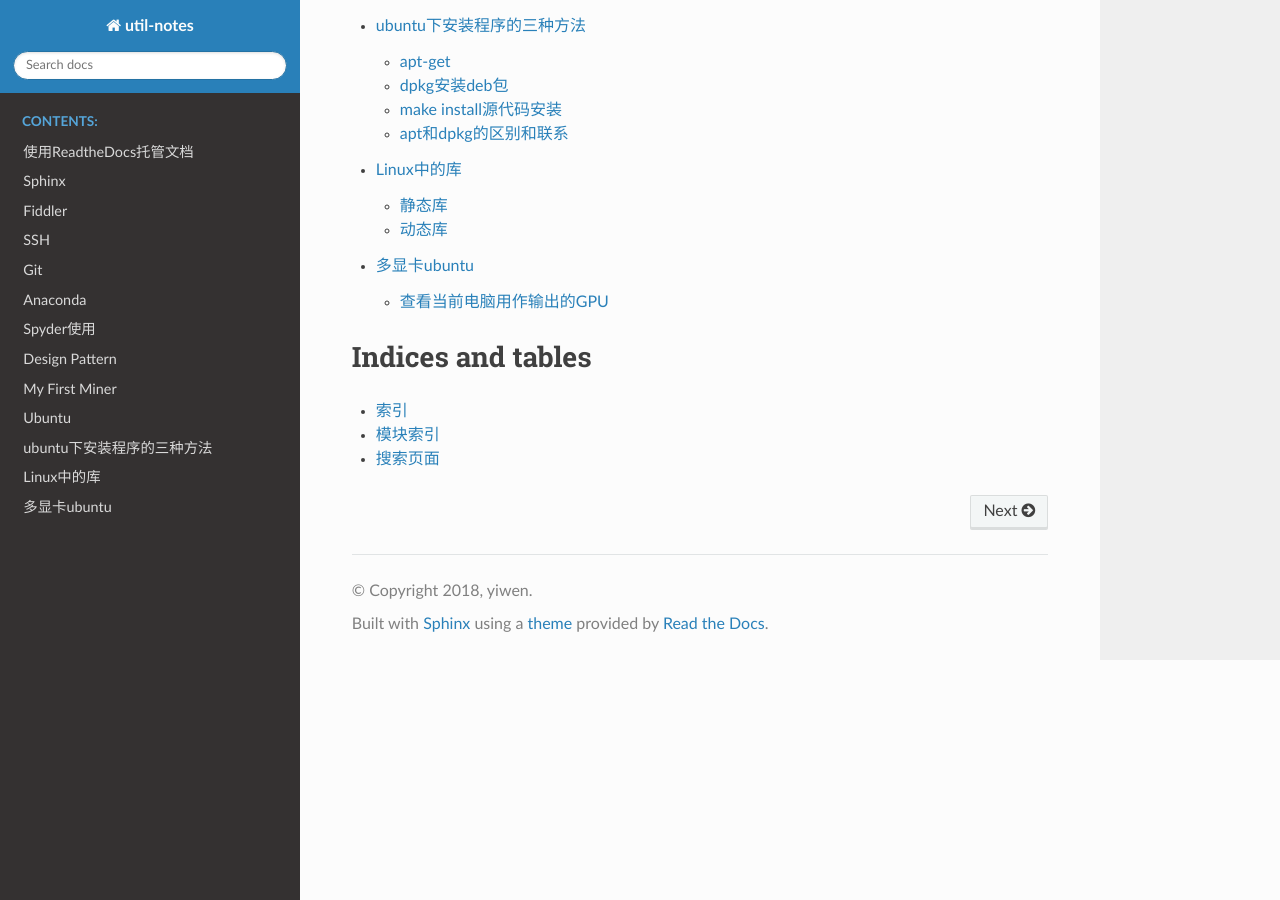
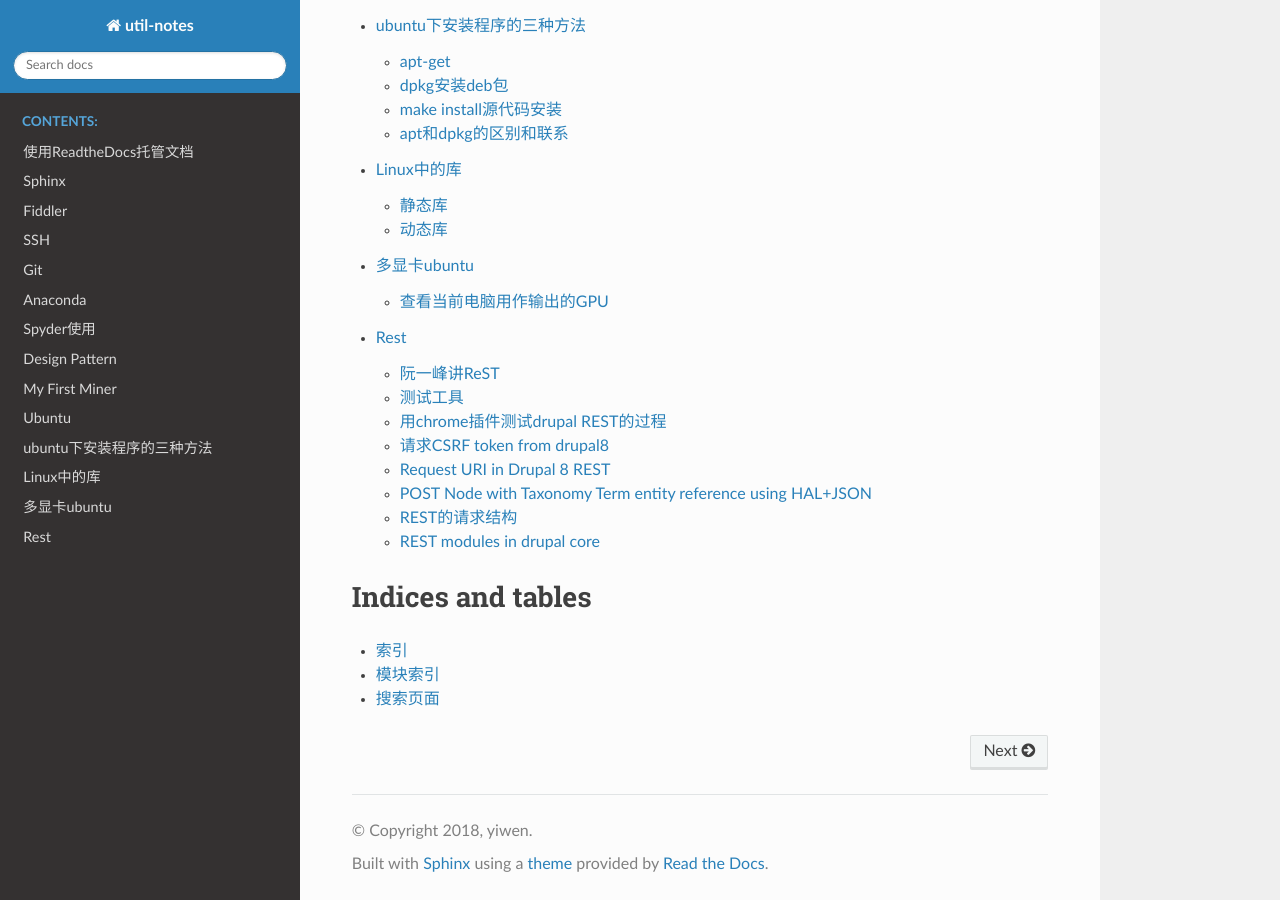
Before and after one commit to yiwenliu/util-notes, a Sphinx documentation site: the page built from source/index.rst, in a window 1280 px wide and 900 px high, scrolled down 1562 px. Built offline with Sphinx 7.4.7 and the Read the Docs theme 2.0.0, drawn with Linux system fonts in a browser that asks for light colours; some of the changed lines change nothing that is shown.

Commit message:
20181103

```diff
--- a/source/index.rst
+++ b/source/index.rst
@@ -23,6 +23,7 @@ Welcome to util-notes's documentation!
    ubuntu/package-installation
    ubuntu/library
    ubuntu/multi-gpu
+   web/rest
 
 
 
--- /dev/null
+++ b/source/web/rest.rst
@@ -0,0 +1,202 @@
+Rest
+========
+阮一峰讲ReST
+-----------------
+1. 理解RESTful架构
+     使用文中的讲解对drupal的API进行分析：
+
+.. image:: img/rest-5.png
+
+1）entity/node是Resource
+
+2）hal+json是Representation
+
+3）POST是state transfer方法
+
+2. RESTful API 设计指南
+    资源的URI，称为“路径”，必须可以清晰的表达一个资源，“路径”中的分层结构——e.g./zoos/ID/animals：列出某个指定动物园的所有动物——可以有如下的两个方面的解释：1）和“过滤信息/参数”可以互为冗余，GET /zoo/ID/animals 与 GET /animals?zoo_id=ID 的含义是相同的；2）分层的每一级所用的名词往往与数据库的表格名对应，因为所谓“资源”在后台看来或是某个功能，或是数据库中的数据。
+     API的设计主要包括两个方面：client发送的http request的link和payload的设计。
+
+1）api的版本可以写在uri中，而资源的版本不宜写在uri中
+2）RESTful API最好做到Hypermedia，即返回结果中提供链接，连向其他API方法，使得用户不查文档，也知道下一步应该做什么。
+3）一些设计误区。
+
+
+测试工具
+----------
+1. Dev HTTP Client Chrome extension
+2. Guzzle, which is a great new tool included in Drupal 8 Core
+3. cURL via the command line or PHP
+
+用chrome插件测试drupal REST的过程
+------------------------------------
+step1:
+
+.. image:: img/rest-1.png
+
+采用上图的方法，响应都是403 forbidden，不知为何
+
+step2:
+
+网上查到drupal8的rest request要加上csrf token，于是用如下的方法请求，响应也是403 forbidden，why?
+
+.. image:: img/rest-2.png
+
+step3:
+
+去掉Authorization header，反而请求csrf token成功，为何？
+
+.. image:: img/rest-3.png
+
+step4：
+重复step1，也没有加csrf token head，突然就返回201 created了，到drupal后台查看，确实post成功，why?
+
+step5:
+我换了台机器，运行step1，居然也成功了
+
+step6:
+我新建了个帐号，运行step2，居然也成功了
+
+请求CSRF token from drupal8
+-------------------------------
+1、失败
+
+.. image:: img/rest-4.png
+
+2、删除Authorization头，匿名请求，居然成功返回，why？
+——可能因为在drupal8中就是匿名请求token，在POST时，才要加上Authorization头。
+
+.. code-block:: python
+    :linenos:
+
+    import requests
+    cs_url = 'http://182.92.168.106/d8/rest/session/token'
+    #cs_user = 'ml_sys2'
+    #cs_psw = 'nlp520'
+    r = requests.get(cs_url)
+    print r.content
+
+Request URI in Drupal 8 REST
+-----------------------------------
+一、https://swsblog.stanford.edu/blog/drupal-8-rest-requests
+
+1、如何把csrf token加到request head中去
+
+二、有一个3rd module会给出帮助
+
+https://www.drupal.org/project/rest_api_doc
+
+场景三：
+我新建了一个content type——NetNews，但是不知道requst payload中_link的值是什么。
+1、以为是netnews，结果不对；在web端新建了一篇内容，在后台数据库表中查看（node表的type列，其实是此content type的Machin name），得到是news:
+
+.. code-block:: none
+
+    "_links":{"type":{"href":"http://182.92.168.106/d8/rest/type/node/news"}}
+
+2、我上网找，没有结果，只找到了drupal内建的两个content type的配置文件：node.type.page.yml和node.type.article.yml，并没有找到我新建的netnews的；在mysql中也没有配置表
+
+POST Node with Taxonomy Term entity reference using HAL+JSON
+----------------------------------------------------------------------
+.. code-block:: python
+    :linenos:
+
+    # -*- coding: utf-8 -*-
+    """
+    Spyder Editor
+
+    This is a temporary script file.
+    """
+
+    import requests
+    import json
+    cs_url = 'http://182.92.168.106/d8/entity/node'
+    cs_user = 'ml_sys2'
+    cs_psw = 'nlp520'
+    my_headers = {'Content-Type' : 'application/hal+json'}
+    my_data = {
+    "_links":{
+    "type":{"href":"http://182.92.168.106/d8/rest/type/node/page"},
+    "http://182.92.168.106/d8/rest/relation/node/page/field_tagtest":
+        {"href": "http://182.92.168.106/d8/taxonomy/term/48?_format=hal_json"}
+    },
+    #"type":[{"target_id":"page"}],
+    "_embedded":{
+    "http://182.92.168.106/d8/rest/relation/node/page/field_tagtest":[
+        {"uuid":[{"value":"40b5d48d-42e1-4e8d-a785-4c1d61955522"}],
+                   "_links":{
+             "type":{"href":"http://182.92.168.106/d8/rest/type/taxonomy_term/tags"},
+             "self":{"href":"http://182.92.168.106/d8/taxonomy/term/48?_format=hal_json"}
+             },
+                   }]
+    },
+    "title":[{"value":"my 2nd page with taxonomy ref"}]
+    }
+    r = requests.post(cs_url, data=json.dumps(my_data), headers=my_headers, auth=(cs_user, cs_psw))
+    print r.status_code
+
+
+- 做过的尝试
+
+1、已经开通了权限
+2、修改_links和_embeded
+
+- 注意代码中加粗的部分
+
+.. code-block:: python
+    :linenos:
+
+    #payload in json
+    my_data = {
+    "type":[{"target_id":"page"}],
+    "title":[{"value":"my 1st page by json"}],
+    }
+
+REST的请求结构
+-----------------
+一、method
+
+二、url
+
+三、header
+
+1、auth
+because we are using Basic Auth, we need to set the headers PHP_AUTH_USER and PHP_AUTH_PW to authenticate as our user
+
+2、content type
+
+四、body
+
+.. image:: img/rest-6.png
+
+.. image:: img/rest-7.png
+
+_links,Most of the content in Drupal has relations. Make sure the relations are properly added to the payload (they live under the _links key).
+
+REST modules in drupal core
+--------------------------------
+一、the REST module
+
+1、resources and action
+
+     enables the node entity resource for all GET, POST, PATCH, and DELETE operations.To enable REST on other entities (e.g. users, files, or fields), you'll need to edit this file——sites/default/files/config_XXXX/active/rest.settings.yml
+
+GET To read a resource,
+
+POST To create a resource
+
+PATCH（ not PUT，why,） To update a resource
+
+DELETE to delete a resource,
+
+2、serialization formats
+
+     It supports  the HAL or JSON formats.
+
+3、authentication providers
+
+     It supports basic or cookie authentication
+
+4、user permissions
+
+     For all enabled resources, the REST module can set user permissions. Go to admin/people/permissions and set up your permissions, as required.
```
Also changed, not shown: source/web/img/rest-1.png (added), source/web/img/rest-2.png (added), source/web/img/rest-3.png (added), source/web/img/rest-4.png (added), source/web/img/rest-5.png (added), source/web/img/rest-6.png (added), source/web/img/rest-7.png (added).
